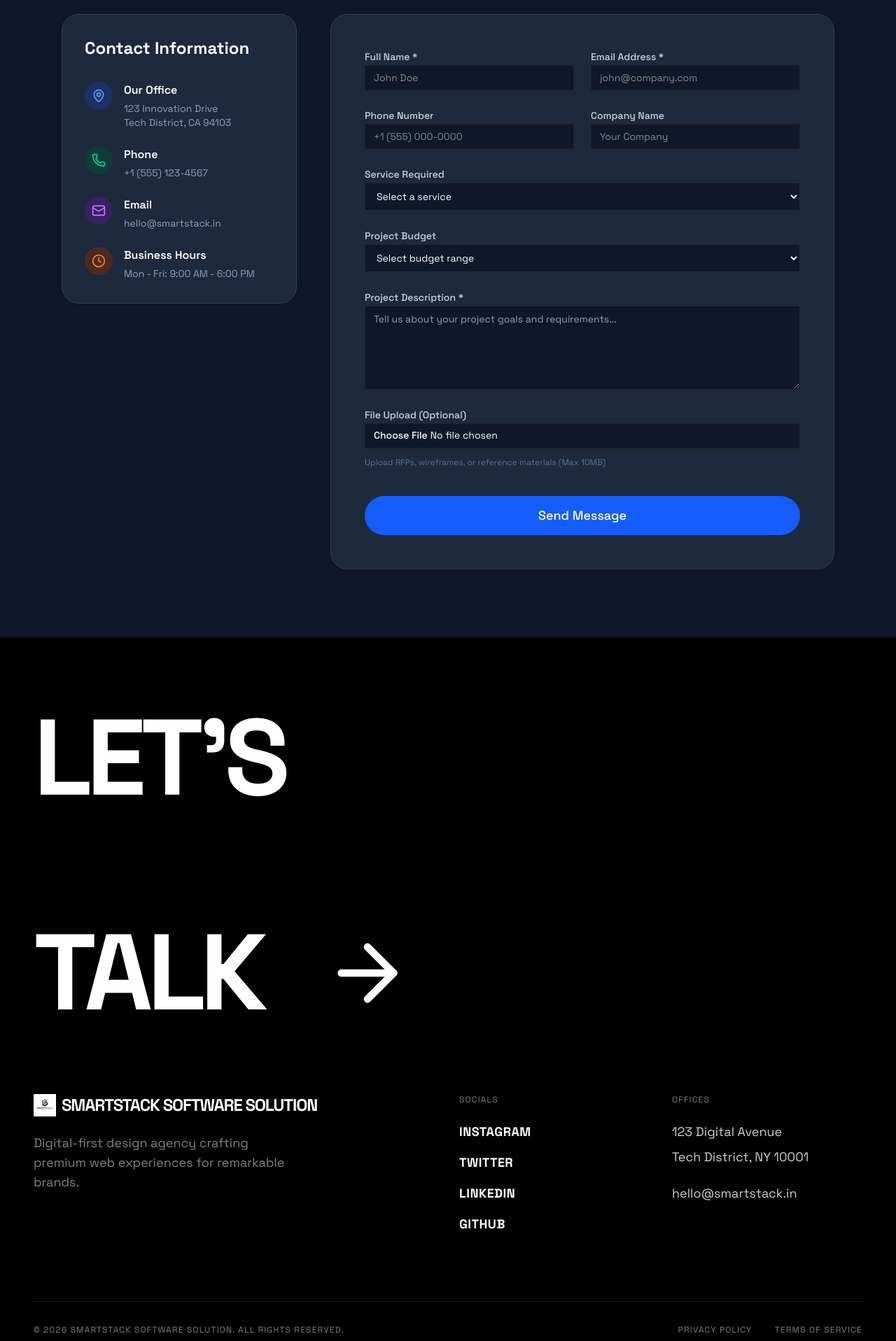
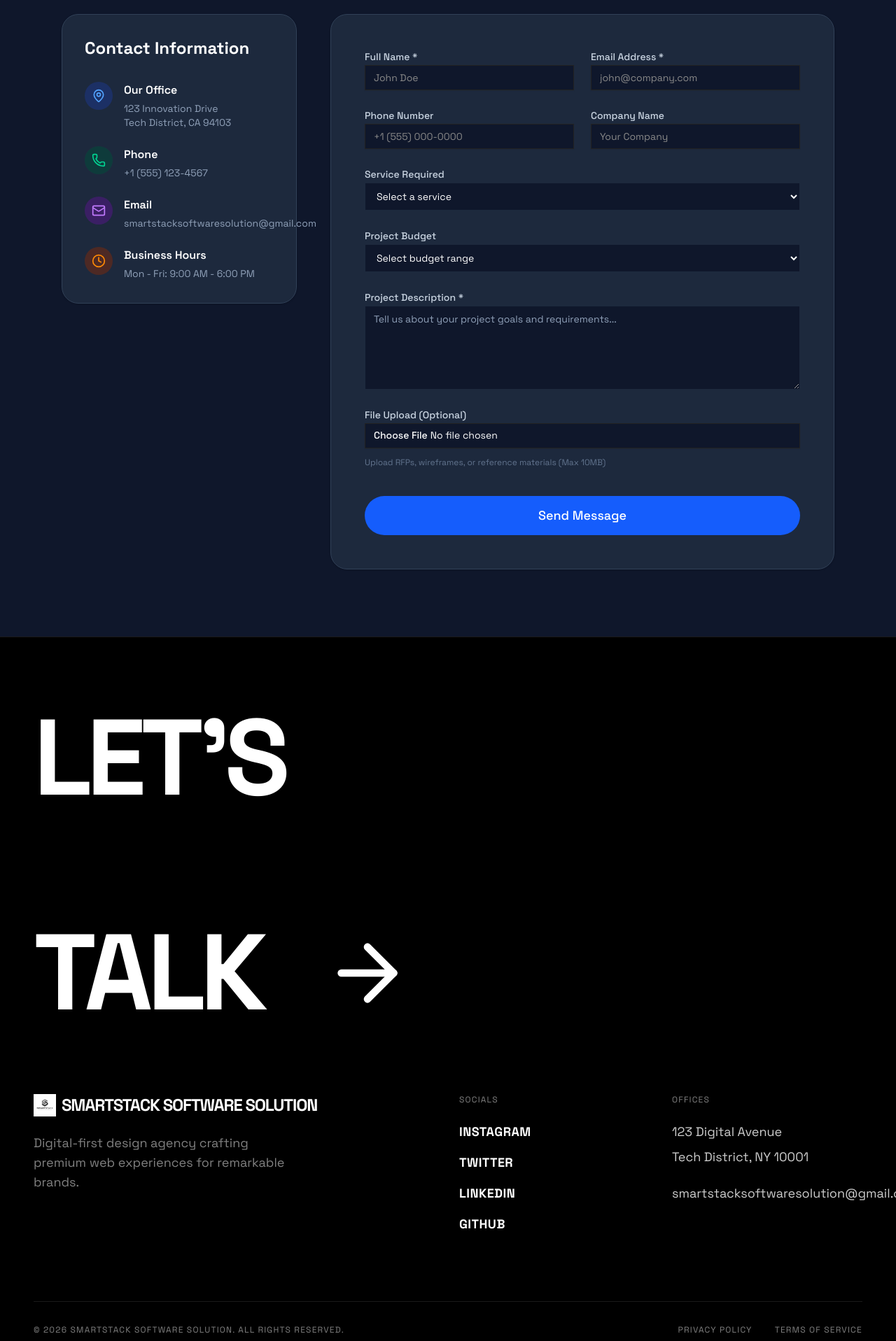
Before and after one commit to aditya9112adi/SmartStack, a Next.js app: page /contact in a window 1280 px wide. Shown: the part 300-2217 px from the top of the page at 70% size. Built offline with nearby package versions, Linux system fonts and the light colour scheme.

Commit message:
feat: integrate formsubmit for contact form and update email

```diff
--- a/src/app/contact/page.tsx
+++ b/src/app/contact/page.tsx
@@ -55,7 +55,7 @@ export default function ContactPage() {
                   </div>
                   <div>
                     <h4 className="font-semibold text-slate-900 dark:text-white">Email</h4>
-                    <p className="text-slate-600 dark:text-slate-400 text-sm mt-1">hello@smartstack.in</p>
+                    <p className="text-slate-600 dark:text-slate-400 text-sm mt-1">smartstacksoftwaresolution@gmail.com</p>
                   </div>
                 </div>
 
@@ -75,27 +75,33 @@ export default function ContactPage() {
           {/* Contact Form */}
           <div className="lg:col-span-2">
             <div className="bg-white dark:bg-slate-800 p-8 md:p-12 rounded-3xl border border-slate-200 dark:border-slate-700 shadow-sm">
-              <form className="grid grid-cols-1 md:grid-cols-2 gap-6">
+              <form action="https://formsubmit.co/smartstacksoftwaresolution@gmail.com" method="POST" encType="multipart/form-data" className="grid grid-cols-1 md:grid-cols-2 gap-6">
+
+                {/* FormSubmit Configuration */}
+                <input type="hidden" name="_subject" value="New Contact Request from SmartStack Website!" />
+                <input type="hidden" name="_captcha" value="false" />
+                <input type="hidden" name="_template" value="table" />
+
                 <div className="space-y-2">
                   <label className="text-sm font-medium text-slate-700 dark:text-slate-300">Full Name *</label>
-                  <Input placeholder="John Doe" className="bg-slate-50 dark:bg-slate-900" required />
+                  <Input name="name" placeholder="John Doe" className="bg-slate-50 dark:bg-slate-900" required />
                 </div>
                 <div className="space-y-2">
                   <label className="text-sm font-medium text-slate-700 dark:text-slate-300">Email Address *</label>
-                  <Input type="email" placeholder="john@company.com" className="bg-slate-50 dark:bg-slate-900" required />
+                  <Input name="email" type="email" placeholder="john@company.com" className="bg-slate-50 dark:bg-slate-900" required />
                 </div>
                 <div className="space-y-2">
                   <label className="text-sm font-medium text-slate-700 dark:text-slate-300">Phone Number</label>
-                  <Input type="tel" placeholder="+1 (555) 000-0000" className="bg-slate-50 dark:bg-slate-900" />
+                  <Input name="phone" type="tel" placeholder="+1 (555) 000-0000" className="bg-slate-50 dark:bg-slate-900" />
                 </div>
                 <div className="space-y-2">
                   <label className="text-sm font-medium text-slate-700 dark:text-slate-300">Company Name</label>
-                  <Input placeholder="Your Company" className="bg-slate-50 dark:bg-slate-900" />
+                  <Input name="company" placeholder="Your Company" className="bg-slate-50 dark:bg-slate-900" />
                 </div>
 
                 <div className="space-y-2 md:col-span-2">
                   <label className="text-sm font-medium text-slate-700 dark:text-slate-300">Service Required</label>
-                  <select className="flex h-10 w-full rounded-md border border-slate-200 bg-slate-50 dark:bg-slate-900 px-3 py-2 text-sm ring-offset-white file:border-0 file:bg-transparent file:text-sm file:font-medium placeholder:text-slate-500 focus-visible:outline-none focus-visible:ring-2 focus-visible:ring-slate-950 focus-visible:ring-offset-2 disabled:cursor-not-allowed disabled:opacity-50 dark:border-slate-800 dark:ring-offset-slate-950 dark:placeholder:text-slate-400 dark:focus-visible:ring-slate-300">
+                  <select name="service" className="flex h-10 w-full rounded-md border border-slate-200 bg-slate-50 dark:bg-slate-900 px-3 py-2 text-sm ring-offset-white file:border-0 file:bg-transparent file:text-sm file:font-medium placeholder:text-slate-500 focus-visible:outline-none focus-visible:ring-2 focus-visible:ring-slate-950 focus-visible:ring-offset-2 disabled:cursor-not-allowed disabled:opacity-50 dark:border-slate-800 dark:ring-offset-slate-950 dark:placeholder:text-slate-400 dark:focus-visible:ring-slate-300">
                     <option value="">Select a service</option>
                     <option value="web-development">Web Development</option>
                     <option value="custom-app">Custom Web Application</option>
@@ -107,7 +113,7 @@ export default function ContactPage() {
 
                 <div className="space-y-2 md:col-span-2">
                   <label className="text-sm font-medium text-slate-700 dark:text-slate-300">Project Budget</label>
-                  <select className="flex h-10 w-full rounded-md border border-slate-200 bg-slate-50 dark:bg-slate-900 px-3 py-2 text-sm ring-offset-white file:border-0 file:bg-transparent file:text-sm file:font-medium placeholder:text-slate-500 focus-visible:outline-none focus-visible:ring-2 focus-visible:ring-slate-950 focus-visible:ring-offset-2 disabled:cursor-not-allowed disabled:opacity-50 dark:border-slate-800 dark:ring-offset-slate-950 dark:placeholder:text-slate-400 dark:focus-visible:ring-slate-300">
+                  <select name="budget" className="flex h-10 w-full rounded-md border border-slate-200 bg-slate-50 dark:bg-slate-900 px-3 py-2 text-sm ring-offset-white file:border-0 file:bg-transparent file:text-sm file:font-medium placeholder:text-slate-500 focus-visible:outline-none focus-visible:ring-2 focus-visible:ring-slate-950 focus-visible:ring-offset-2 disabled:cursor-not-allowed disabled:opacity-50 dark:border-slate-800 dark:ring-offset-slate-950 dark:placeholder:text-slate-400 dark:focus-visible:ring-slate-300">
                     <option value="">Select budget range</option>
                     <option value="under-10k">Under $10,000</option>
                     <option value="10k-25k">$10,000 - $25,000</option>
@@ -119,6 +125,7 @@ export default function ContactPage() {
                 <div className="space-y-2 md:col-span-2">
                   <label className="text-sm font-medium text-slate-700 dark:text-slate-300">Project Description *</label>
                   <textarea
+                    name="message"
                     className="flex min-h-[120px] w-full rounded-md border border-slate-200 bg-slate-50 dark:bg-slate-900 px-3 py-2 text-sm ring-offset-white placeholder:text-slate-500 focus-visible:outline-none focus-visible:ring-2 focus-visible:ring-slate-950 focus-visible:ring-offset-2 disabled:cursor-not-allowed disabled:opacity-50 dark:border-slate-800 dark:ring-offset-slate-950 dark:placeholder:text-slate-400 dark:focus-visible:ring-slate-300"
                     placeholder="Tell us about your project goals and requirements..."
                     required
@@ -127,7 +134,7 @@ export default function ContactPage() {
 
                 <div className="space-y-2 md:col-span-2">
                   <label className="text-sm font-medium text-slate-700 dark:text-slate-300">File Upload (Optional)</label>
-                  <Input type="file" className="bg-slate-50 dark:bg-slate-900 pt-1.5" />
+                  <Input name="attachment" type="file" className="bg-slate-50 dark:bg-slate-900 pt-1.5" />
                   <p className="text-xs text-slate-500 mt-1">Upload RFPs, wireframes, or reference materials (Max 10MB)</p>
                 </div>
 
--- a/src/components/layout/Footer.tsx
+++ b/src/components/layout/Footer.tsx
@@ -63,7 +63,7 @@ export function Footer() {
             <address className="not-italic text-lg text-white/80 space-y-2">
               <p>123 Digital Avenue</p>
               <p>Tech District, NY 10001</p>
-              <p className="pt-4">hello@smartstack.in</p>
+              <p className="pt-4">smartstacksoftwaresolution@gmail.com</p>
             </address>
           </div>
         </div>
```
